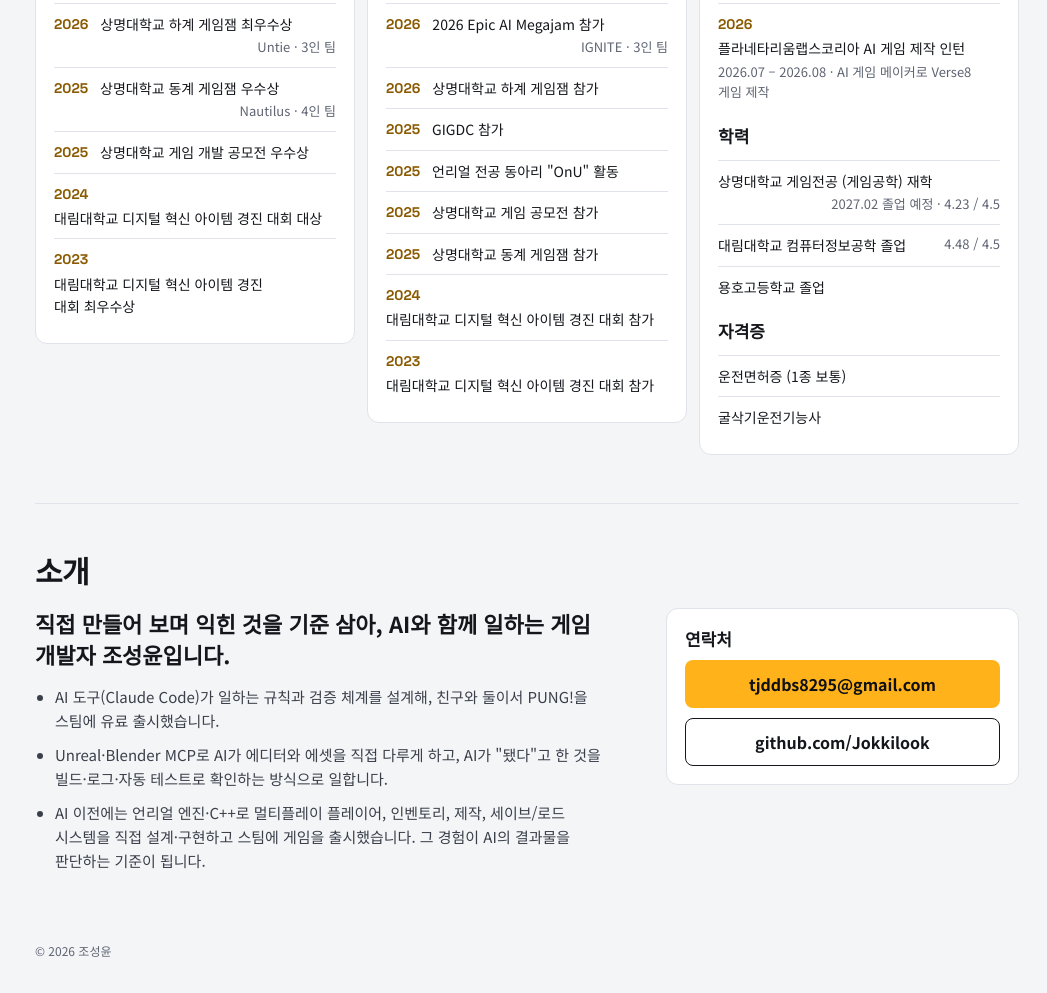
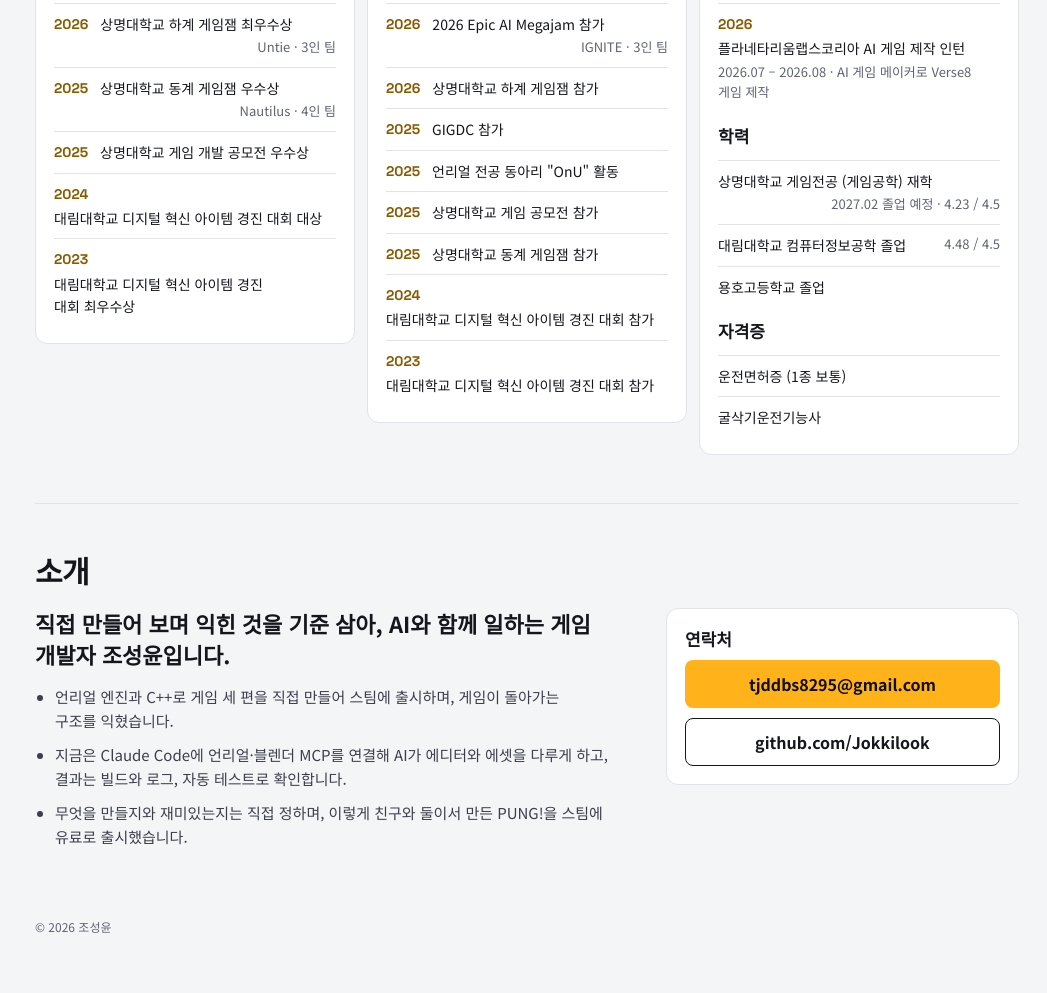
Before and after one commit to Jokkilook/portfolio, a plain HTML site: page index.html in a window 1280 px wide. Shown: the part 2034-3027 px from the top of the page, without its empty margins (233-1280 px from the left). After the commit the page ends 3003 px from the top, so only its background shows below. Drawn offline with Linux system fonts and the light colour scheme.

Commit message:
소개 항목 3개를 과거·현재 방식·결과 순서로 다듬기
Co-Authored-By: Claude Opus 5.5 <noreply@anthropic.com>
Claude-Session: https://claude.ai/code/session_01XM8xtc814FnQ5GfE268L55

```diff
--- a/index.html
+++ b/index.html
@@ -303,9 +303,9 @@
           <div class="about__text">
             <p class="about__headline">직접 만들어 보며 익힌 것을 기준 삼아, AI와 함께 일하는 게임 개발자 조성윤입니다.</p>
             <ul class="about__points">
-              <li>AI 도구(Claude Code)가 일하는 규칙과 검증 체계를 설계해, 친구와 둘이서 PUNG!을 스팀에 유료 출시했습니다.</li>
-              <li>Unreal·Blender MCP로 AI가 에디터와 에셋을 직접 다루게 하고, AI가 "됐다"고 한 것을 빌드·로그·자동 테스트로 확인하는 방식으로 일합니다.</li>
-              <li>AI 이전에는 언리얼 엔진·C++로 멀티플레이 플레이어, 인벤토리, 제작, 세이브/로드 시스템을 직접 설계·구현하고 스팀에 게임을 출시했습니다. 그 경험이 AI의 결과물을 판단하는 기준이 됩니다.</li>
+              <li>언리얼 엔진과 C++로 게임 세 편을 직접 만들어 스팀에 출시하며, 게임이 돌아가는 구조를 익혔습니다.</li>
+              <li>지금은 Claude Code에 언리얼·블렌더 MCP를 연결해 AI가 에디터와 에셋을 다루게 하고, 결과는 빌드와 로그, 자동 테스트로 확인합니다.</li>
+              <li>무엇을 만들지와 재미있는지는 직접 정하며, 이렇게 친구와 둘이서 만든 PUNG!을 스팀에 유료로 출시했습니다.</li>
             </ul>
           </div>
           <div class="about__contact panel">
```
